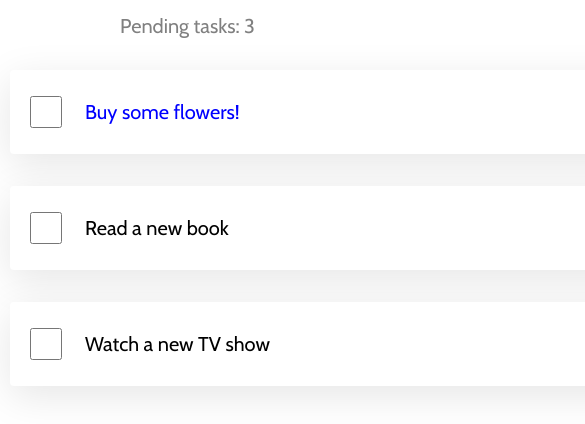
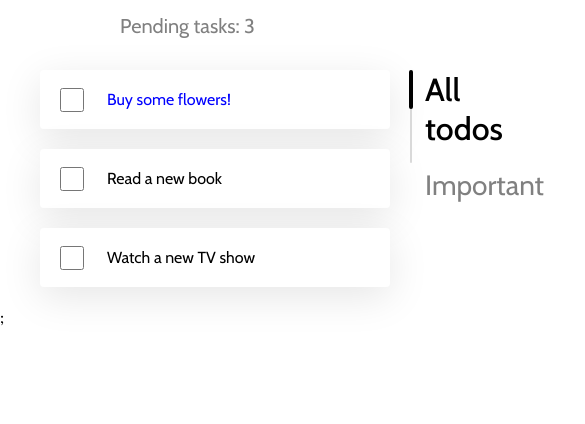
Before and after one commit to eugeneqg/to_do_app, a React (Create React App) app: page / in a window 390 px wide. Shown: the part 558-982 px from the top of the page, 585 px wide, since content can reach past the window. Built offline with nearby package versions, Linux system fonts and the light colour scheme.

Commit message:
added mobile version

```diff
--- a/src/components/postItem/postItem.css
+++ b/src/components/postItem/postItem.css
@@ -5,7 +5,7 @@
     width: 700px;
     background-color: white;
     margin-bottom: 32px;
-    margin-left: -30px;
+    margin-left: 100px;
 
     border-radius:4px;
 
@@ -39,3 +39,56 @@
 
 
 }
+
+@media (max-width: 900px) {
+
+    .post {
+        width: 570px;
+    }
+
+}
+
+@media (max-width: 480px) {
+
+    .post {
+
+        display: flex;
+        /* align-items: center; */
+        width: 100%;
+        min-width: 350px;
+        background-color: white;
+        margin: 0 auto;
+        margin-bottom: 20px;
+        margin-left: 0px;
+
+
+        border-radius:4px;
+
+        box-shadow: 0px 10px 40px rgba(0, 0, 10, 0.1);
+    }
+
+    .post .post-text {
+        display: inline-block;
+        font-family: 'Cabin', sans-serif;
+        font-size: 16px;
+        font-weight: 300;
+
+        padding: 20px 20px;
+    }
+
+    .checkbox {
+        width: 24px ;
+        height: 24px;
+        margin-left: 20px;
+    }
+
+    .deactivated {
+
+        background-color: rgb(238, 236, 236);
+        box-shadow: none;
+        text-decoration: line-through;
+
+
+    }
+
+}
```
